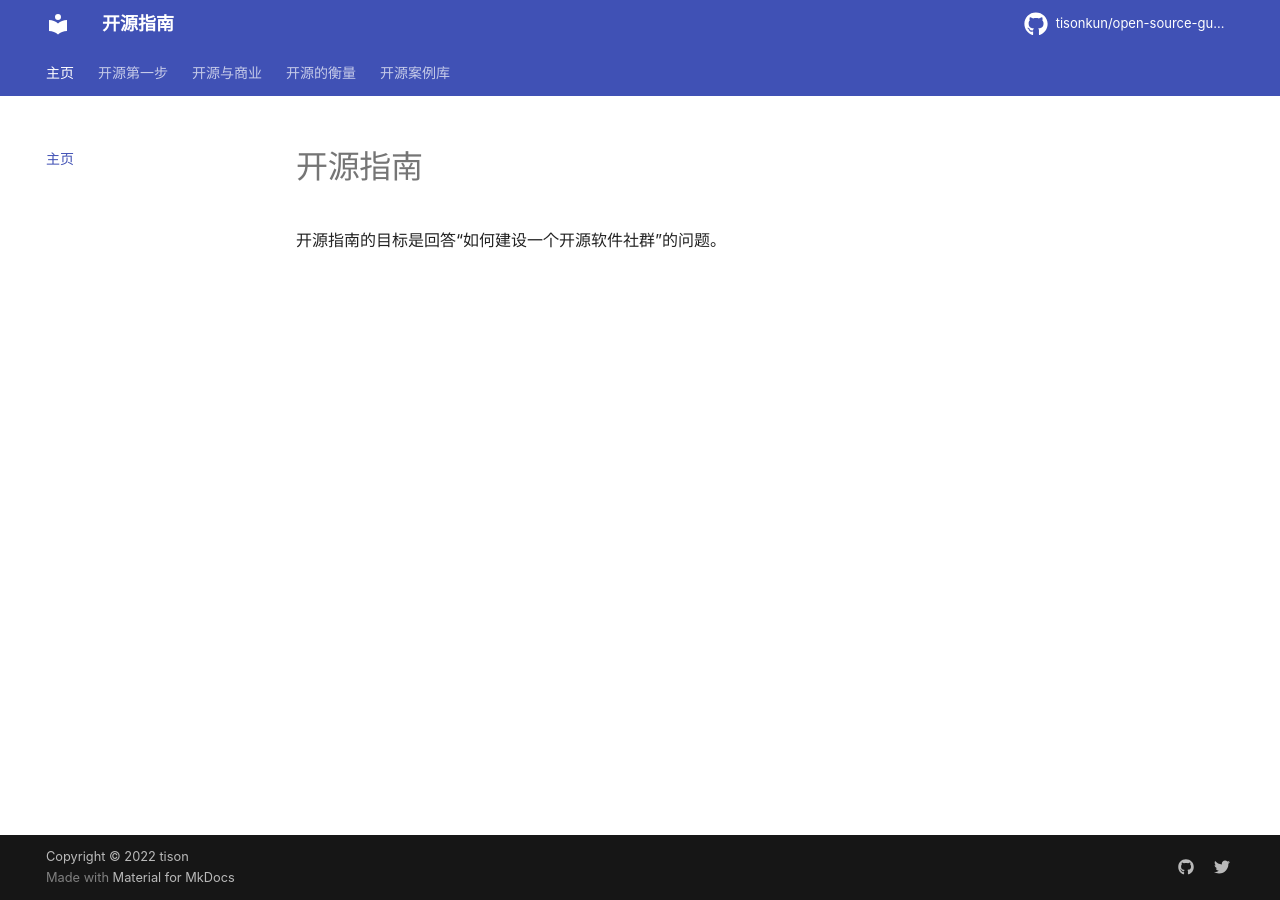
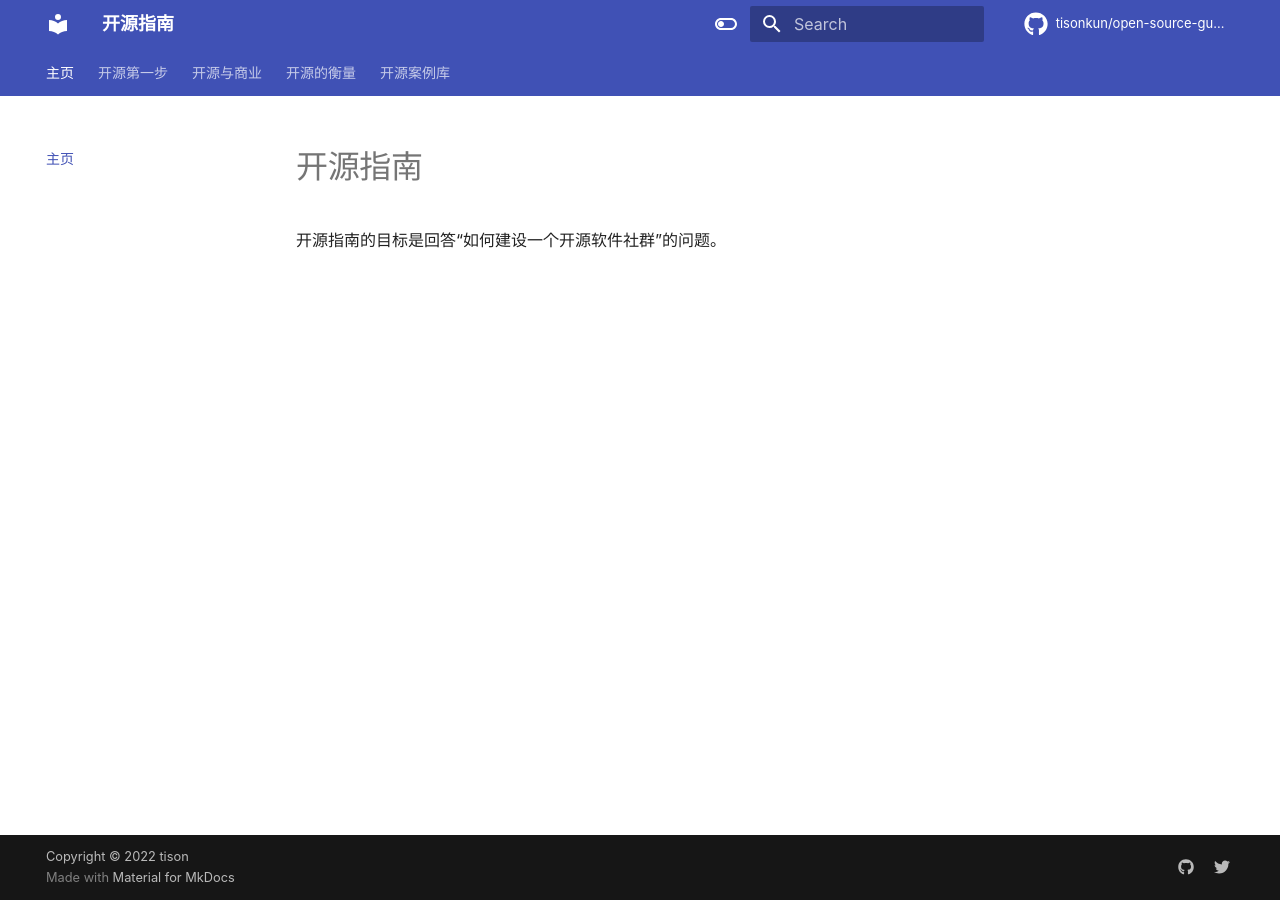
Before and after one commit to tisonkun/open-source-guides, an MkDocs documentation site: the page built from docs/index.md, in a window 1280 px wide. Built offline with MkDocs 1.6.1 and Material for MkDocs 9.7.7, drawn with Linux system fonts in a browser that asks for light colours; some web fonts are replaced; comment, search, counter and statistics services are not loaded.

Commit message:
theme: search plugin and light/dark mode toggle
Signed-off-by: tison <wander4096@gmail.com>

```diff
--- a/mkdocs.yml
+++ b/mkdocs.yml
@@ -8,6 +8,17 @@ edit_uri: https://github.com/tisonkun/open-source-guides/edit/main/docs
 copyright: Copyright &copy; 2022 tison
 
 theme:
+  palette:
+    - media: "(prefers-color-scheme: light)"
+      scheme: default
+      toggle:
+        icon: material/toggle-switch-off-outline
+        name: Switch to dark mode
+    - media: "(prefers-color-scheme: dark)"
+      scheme: slate
+      toggle:
+        icon: material/toggle-switch
+        name: Switch to light mode
   name: material
   custom_dir: overrides
   features:
@@ -27,6 +38,7 @@ extra:
       link: https://twitter.com/tison1096
 
 plugins:
+  - search
   - social
 
 markdown_extensions:
```
